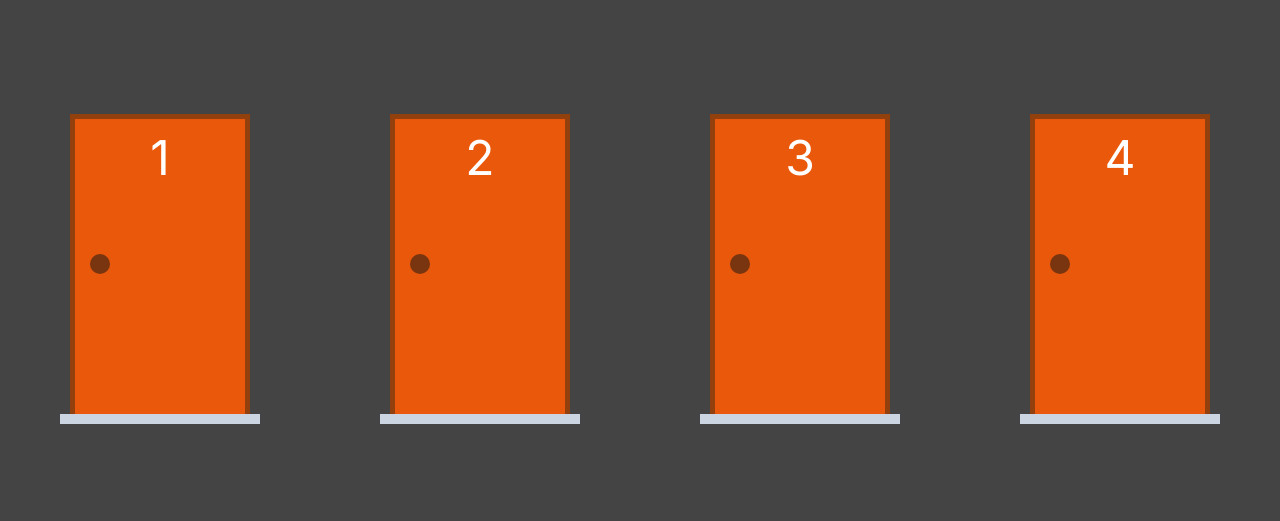
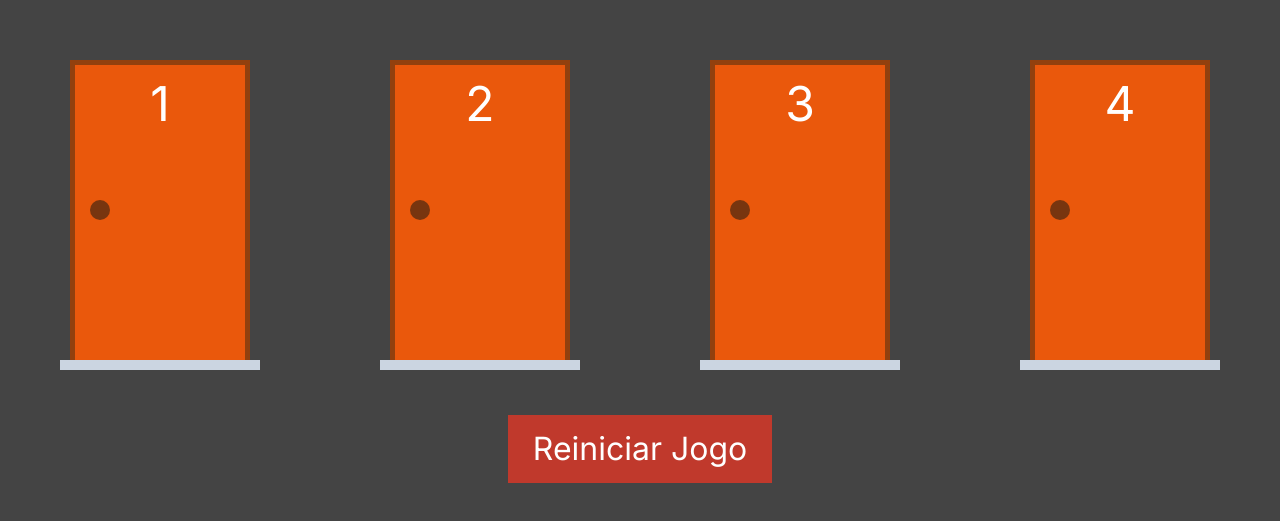
Before and after one commit to Filipe-Bacof/porta-premiada, a Next.js app: page /game in a window 1280 px wide. Shown: the part 131-652 px from the top of the page. Built offline with nearby package versions, Linux system fonts and the light colour scheme.

Commit message:
btn reset game

```diff
--- a/src/app/game/page.tsx
+++ b/src/app/game/page.tsx
@@ -4,6 +4,7 @@
 import { createDoors, updateDoors } from '@/functions/doors'
 import Door from '@/components/Door'
 import { useState } from 'react'
+import Link from 'next/link'
 
 export default function game() {
   const [doors, setDoors] = useState(createDoors(4, 3))
@@ -27,7 +28,13 @@ export default function game() {
       <div className="flex flex-wrap justify-around self-stretch">
         {renderDoors()}
       </div>
-      <div className=""></div>
+      <div className="mt-[40px] flex justify-center">
+        <Link href="/">
+          <button className="border-none bg-btn px-[25px] py-[10px] text-[2rem] text-white hover:bg-red-800">
+            Reiniciar Jogo
+          </button>
+        </Link>
+      </div>
     </div>
   )
 }
--- a/src/components/Door.tsx
+++ b/src/components/Door.tsx
@@ -19,7 +19,7 @@ export default function Door(props: DoorProps) {
     return (
       <div className="flex grow flex-col items-center bg-orange-600 p-[15px]">
         <div
-          className={`text-5xl ${
+          className={`cursor-default text-5xl ${
             door.selected && !door.opened && 'text-yellow-400'
           }`}
         >
@@ -27,7 +27,7 @@ export default function Door(props: DoorProps) {
         </div>
 
         <div
-          className={`absolute top-[140px] flex h-5 w-5 self-start rounded-full ${
+          className={`absolute top-[140px] flex h-5 w-5 cursor-pointer self-start rounded-full ${
             door.selected && !door.opened ? 'bg-yellow-400' : 'bg-amber-900'
           }`}
           onClick={openDoor}
--- a/tailwind.config.js
+++ b/tailwind.config.js
@@ -14,6 +14,7 @@ module.exports = {
       colors: {
         'lime-matte': '#7aa944',
         'lime-moss': '#5c7e32',
+        btn: '#c0392c',
       },
       backgroundImage: {
         'gradient-radial': 'radial-gradient(var(--tw-gradient-stops))',
```
